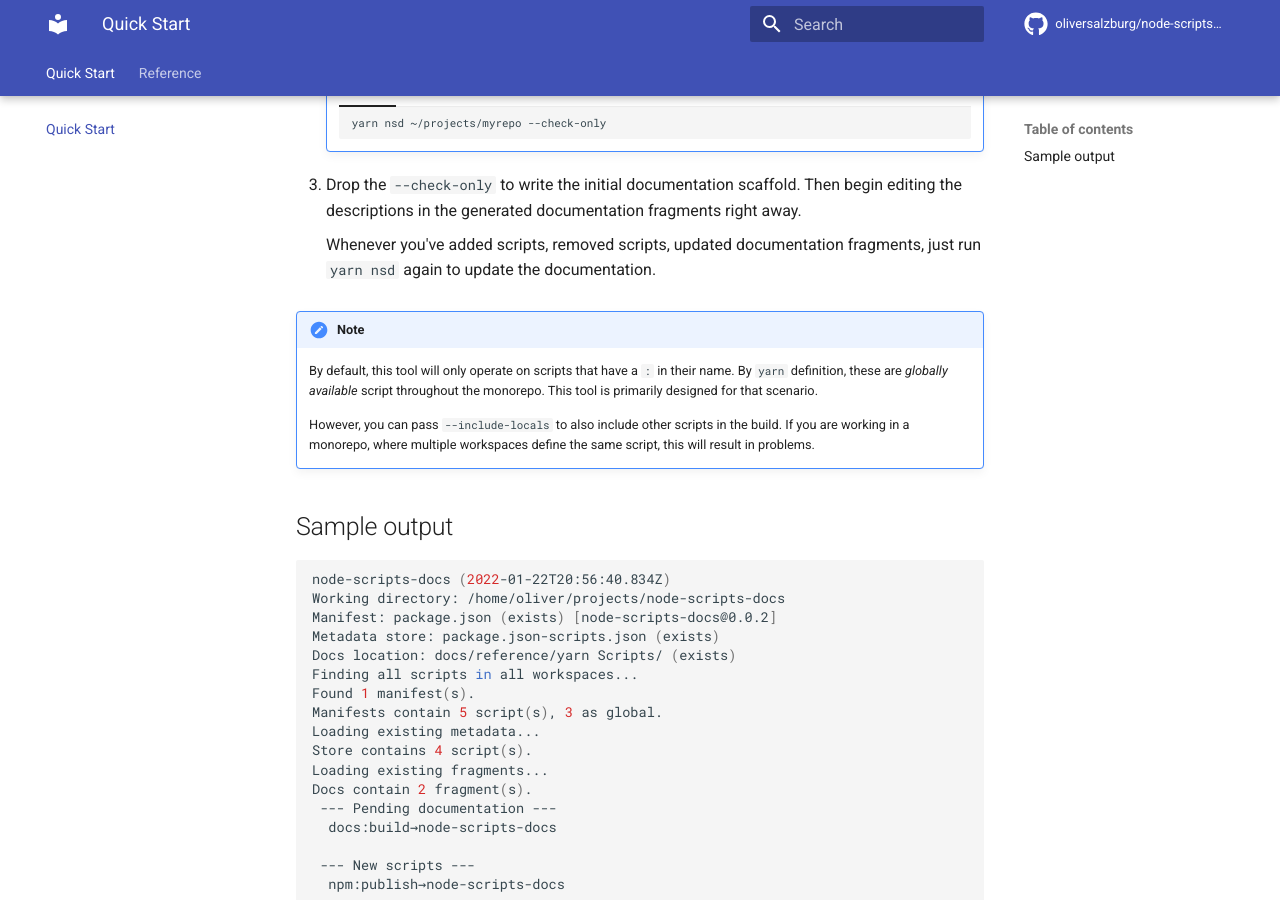
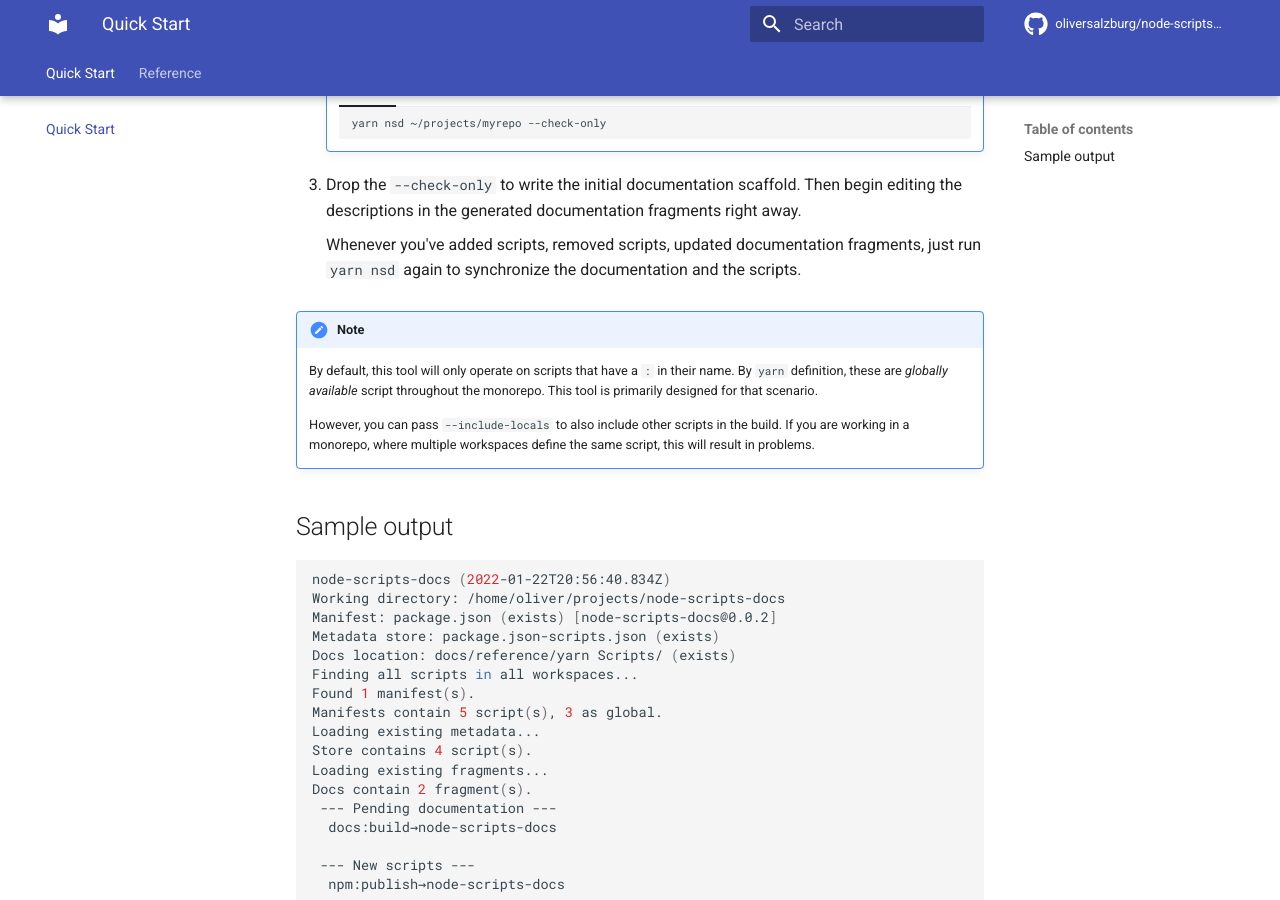
Before and after one commit to oliversalzburg/node-scripts-docs, an MkDocs documentation site: the page built from docs/index.md, in a window 1280 px wide and 900 px high, scrolled down 526 px. Built offline with MkDocs 1.6.1 and Material for MkDocs 9.7.7, drawn with Linux system fonts in a browser that asks for light colours; comment, search, counter and statistics services are not loaded.

Commit message:
docs: Clarify

```diff
--- a/docs/index.md
+++ b/docs/index.md
@@ -46,7 +46,7 @@
 
 1.  Drop the `--check-only` to write the initial documentation scaffold. Then begin editing the descriptions in the generated documentation fragments right away.
 
-    Whenever you've added scripts, removed scripts, updated documentation fragments, just run `yarn nsd` again to update the documentation.
+    Whenever you've added scripts, removed scripts, updated documentation fragments, just run `yarn nsd` again to synchronize the documentation and the scripts.
 
 !!! note
 
```
